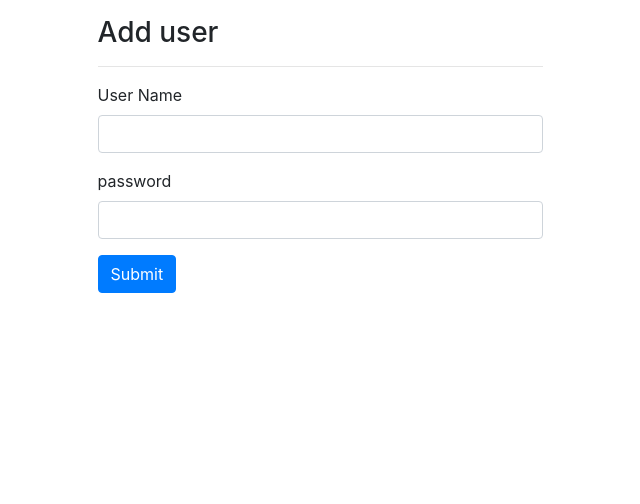
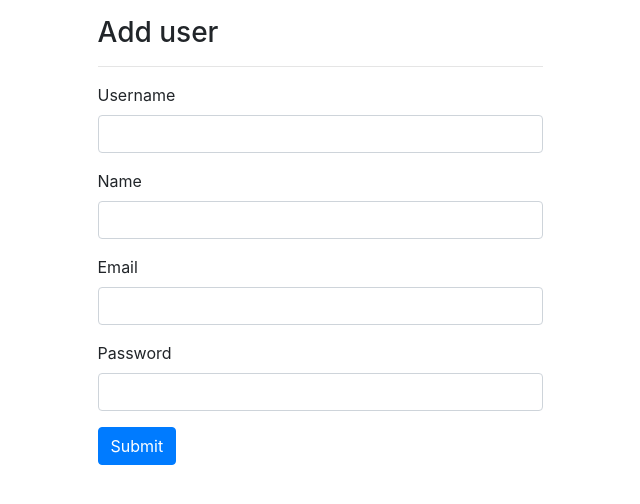
Before and after one commit to raizenxd/RPI-2, a Flask app: page /add_user in a window 1280 px wide. Shown: the top 504 px of the page, without its empty margins (320-960 px from the left). Run offline with Flask 2, Linux system fonts and the light colour scheme; a user stored in the database is signed in; some libraries are stand-ins or nearby versions.

Commit message:
fix: users

```diff
--- a/Cam/camera.py
+++ b/Cam/camera.py
@@ -1,12 +1,14 @@
 import cv2
-from imutils.video.pivideostream import PiVideoStream
+# from imutils.video.pivideostream import PiVideoStream
+from imutils.video.webcamvideostream import WebcamVideoStream
 import imutils
 import time
 import numpy as np
 
 class VideoCamera(object):
     def __init__(self):
-        self.vs = PiVideoStream().start()
+        # self.vs = PiVideoStream().start()
+        self.vs = WebcamVideoStream(src=0).start()
         time.sleep(2.0)
 
     def __del__(self):
--- a/Cam/main.py
+++ b/Cam/main.py
@@ -199,7 +199,7 @@ def home():
     if 'admin' in session:
        return render_template('index.html', admin=True)
     elif 'username' in session:
-        return render_template('index.html', admin=False)
+        return render_template('index.html', admin=False, username=session['username'])
     else:
         return render_template('login.html', msg=True)
 
@@ -244,9 +244,11 @@ def add_user():
         if request.method=='POST':
             username=request.form['username']
             password=request.form['password']
+            email=request.form['email']
+            name=request.form['name']
             con=sqlite3.connect("db_web.db")
             cur=con.cursor()
-            cur.execute("insert into users(username,password) values (?,?)",(username,password))
+            cur.execute("insert into users (username,password,email,name) values (?,?,?,?)",(username,password,email,name))
             con.commit()
             flash('User Added','success')
             return redirect(url_for("users"))
@@ -260,9 +262,12 @@ def edit_user(uid):
         if request.method=='POST':
             username=request.form['username']
             password=request.form['password']
+            email=request.form['email']
+            name=request.form['name']
+
             con=sqlite3.connect("db_web.db")
             cur=con.cursor()
-            cur.execute("update users set username=?,password=? where UID=?",(username,password,uid))
+            cur.execute("update users set username=?,password=?,email=?,name=? where uid=?",(username,password,email,name,uid))
             con.commit()
             flash('User Updated','success')
             return redirect(url_for("users"))
--- a/Cam/templates/add_user.html
+++ b/Cam/templates/add_user.html
@@ -5,13 +5,22 @@
       <h3>Add user</h3><hr>
       <form method='post' action='{{url_for("add_user")}}'>
         <div class='form-group'>
-          <label>User Name</label>
+          <label>Username</label>
           <input type='text' name='username' required class='form-control'>
         </div>
         <div class='form-group'>
-          <label>password</label>
-          <input type='text' name='password' required class='form-control'>
+          <label>Name</label>
+          <input type='text' name='name' required class='form-control'>
         </div>
+        <div class='form-group'>
+          <label>Email</label>
+          <input type='email' name='email' required class='form-control'>
+        </div>
+        <div class='form-group'>
+          <label>Password</label>
+          <input type='password' name='password' required class='form-control'>
+        </div>
+
         <input type='submit' value='Submit' class='btn btn-primary'>
       </form>
 
--- a/Cam/templates/index.html
+++ b/Cam/templates/index.html
@@ -48,6 +48,10 @@
 
 
    <div class="container">
+      <!-- greet the user-->
+      <div class="greet-user">
+        <h1 class="has-text-centered">Hello {{ username }}!</h1>
+      </div>
       <div>
         <img id="bg" src="{{ url_for('video_feed') }}" width="90%" height="20%">
       </div>
--- a/Cam/templates/layout.html
+++ b/Cam/templates/layout.html
@@ -1,6 +1,6 @@
 <html>
   <head>
-    <title>Flask - SQLite </title>
+    <title>RPI User Registration</title>
     <link rel="stylesheet" href="https://maxcdn.bootstrapcdn.com/bootstrap/4.0.0/css/bootstrap.min.css" integrity="sha384-Gn5384xqQ1aoWXA+058RXPxPg6fy4IWvTNh0E263XmFcJlSAwiGgFAW/dAiS6JXm" crossorigin="anonymous">
     <script src="https://code.jquery.com/jquery-3.2.1.slim.min.js" integrity="sha384-KJ3o2DKtIkvYIK3UENzmM7KCkRr/rE9/Qpg6aAZGJwFDMVNA/GpGFF93hXpG5KkN" crossorigin="anonymous"></script>
     <script src="https://cdnjs.cloudflare.com/ajax/libs/popper.js/1.12.9/umd/popper.min.js" integrity="sha384-ApNbgh9B+Y1QKtv3Rn7W3mgPxhU9K/ScQsAP7hUibX39j7fakFPskvXusvfa0b4Q" crossorigin="anonymous"></script>
```
Also changed, not shown: Cam/templates/edit_user.html (+10 -1 lines), Cam/templates/users.html (+5 -3 lines), Cam/db_web.db.
